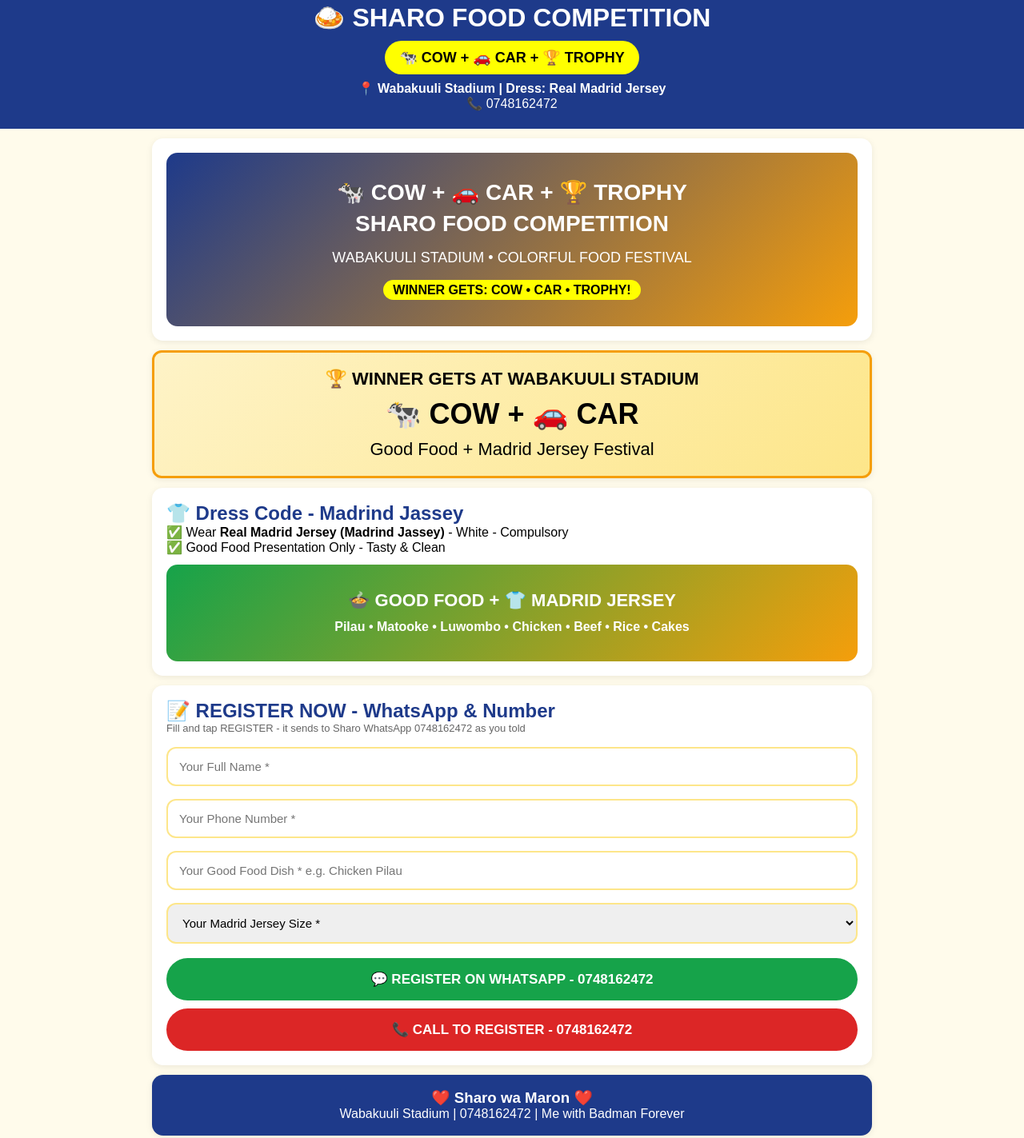
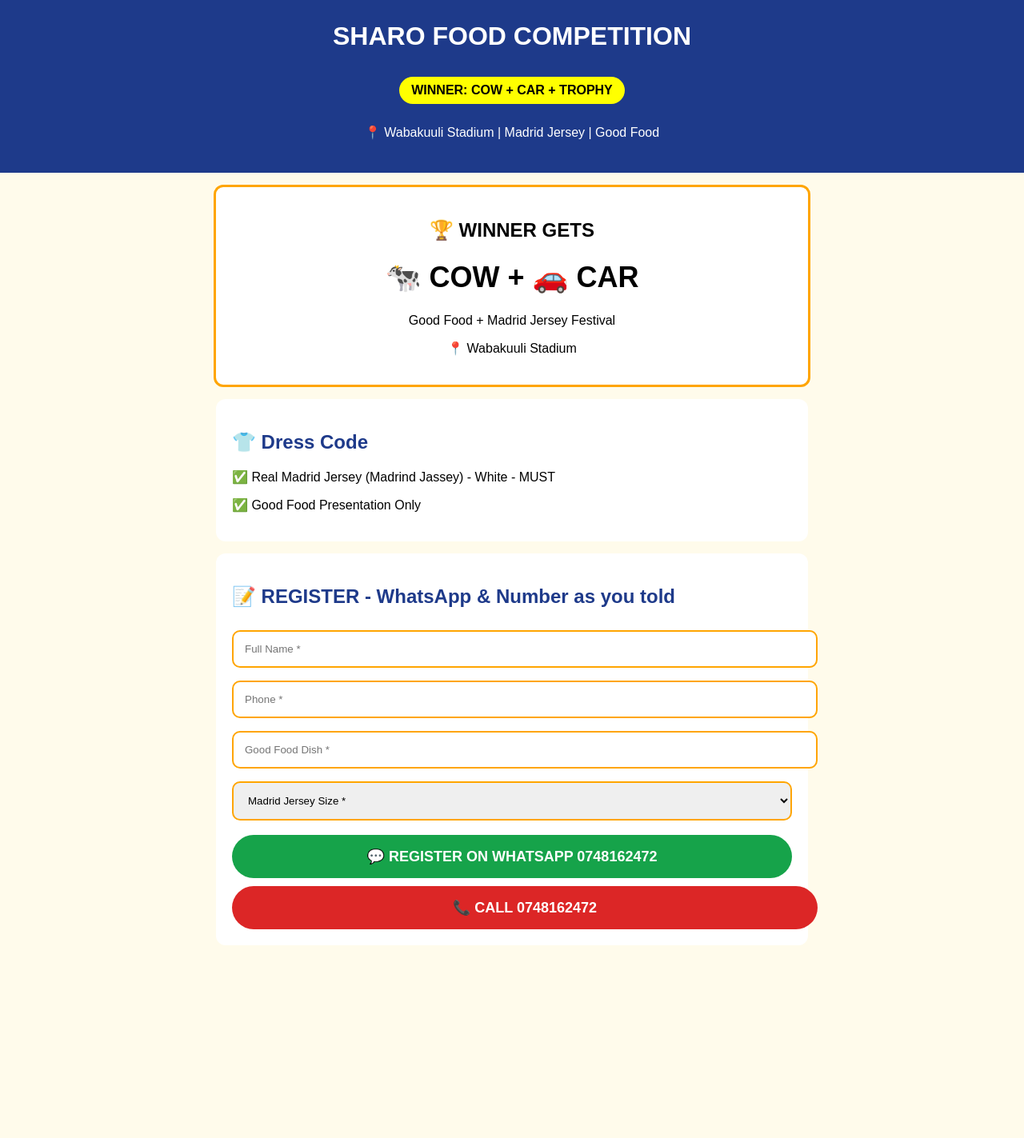
Before and after one commit to badman2343/Badman, a plain HTML site: page index.html in a window 1280 px wide. Shown: the part 19-1442 px from the top of the page at 80% size. After the commit the page ends 1216 px from the top, so only its background shows below. Drawn offline with Linux system fonts and the light colour scheme.

Commit message:
Update index.html

```diff
--- a/index.html
+++ b/index.html
@@ -3,89 +3,55 @@
 <head>
 <meta charset="UTF-8">
 <meta name="viewport" content="width=device-width, initial-scale=1.0">
-<title>Sharo Food Competition - Wabakuuli Stadium</title>
-<style>
-*{margin:0;padding:0;box-sizing:border-box;font-family:Arial,sans-serif}
-body{background:#fffbeb}
-header{background:#1e3a8a;color:white;text-align:center;padding:22px 12px}
-.banner{background:yellow;color:black;display:inline-block;padding:10px 18px;border-radius:30px;font-weight:900;margin-top:10px;font-size:18px}
-section{max-width:900px;margin:12px auto;background:white;padding:18px;border-radius:14px;box-shadow:0 2px 8px rgba(0,0,0,.08)}
-.poster{width:100%;border-radius:14px;padding:30px;text-align:center;color:white;font-weight:900;font-size:28px;line-height:1.4}
-.p1{background:linear-gradient(135deg,#1e3a8a,#f59e0b)}
-.p2{background:linear-gradient(135deg,#16a34a,#f59e0b)}
-input,select{width:100%;padding:14px;margin:8px 0;border:2px solid #fde68a;border-radius:12px;font-size:15px}
-.btn{width:100%;padding:16px;border:none;border-radius:30px;font-weight:900;color:white;cursor:pointer;font-size:17px;margin-top:10px;display:block;text-align:center;text-decoration:none}
-.btn-green{background:#16a34a}
-.btn-call{background:#dc2626}
-.prize{text-align:center;background:linear-gradient(135deg,#fef3c7,#fde68a);padding:20px;border-radius:12px;border:3px solid #f59e0b;font-size:22px}
-</style>
+<title>Sharo Food Competition</title>
 </head>
-<body>
+<body style="margin:0;font-family:Arial;background:#fffbeb">
 
-<header>
-<h1>🍛 SHARO FOOD COMPETITION</h1>
-<div class="banner">🐄 COW + 🚗 CAR + 🏆 TROPHY</div>
-<p style="margin-top:8px;font-weight:bold">📍 Wabakuuli Stadium | Dress: Real Madrid Jersey</p>
-<p>📞 0748162472</p>
-</header>
+<div style="background:#1e3a8a;color:white;text-align:center;padding:25px">
+<h1>SHARO FOOD COMPETITION</h1>
+<p style="background:yellow;color:black;display:inline-block;padding:8px 15px;border-radius:20px;font-weight:900;margin-top:10px">WINNER: COW + CAR + TROPHY</p>
+<p style="margin-top:10px">📍 Wabakuuli Stadium | Madrid Jersey | Good Food</p>
+</div>
 
-<section>
-<div class="poster p1">
-🐄 COW + 🚗 CAR + 🏆 TROPHY<br>
-SHARO FOOD COMPETITION<br>
-<span style="font-size:18px;font-weight:normal">WABAKUULI STADIUM • COLORFUL FOOD FESTIVAL</span><br>
-<span style="background:yellow;color:black;padding:4px 12px;border-radius:20px;font-size:16px">WINNER GETS: COW • CAR • TROPHY!</span>
+<div style="max-width:700px;margin:15px auto;background:white;padding:20px;border-radius:12px;text-align:center;border:3px solid orange">
+<h2>🏆 WINNER GETS</h2>
+<h1 style="font-size:36px">🐄 COW + 🚗 CAR</h1>
+<p>Good Food + Madrid Jersey Festival</p>
+<p>📍 Wabakuuli Stadium</p>
 </div>
-</section>
 
-<section class="prize">
-<p>🏆 <b>WINNER GETS AT WABAKUULI STADIUM</b></p>
-<p style="font-size:36px;font-weight:900;margin:10px 0">🐄 COW + 🚗 CAR</p>
-<p>Good Food + Madrid Jersey Festival</p>
-</section>
+<div style="max-width:700px;margin:15px auto;background:white;padding:20px;border-radius:12px">
+<h2 style="color:#1e3a8a">👕 Dress Code</h2>
+<p>✅ Real Madrid Jersey (Madrind Jassey) - White - MUST</p>
+<p>✅ Good Food Presentation Only</p>
+</div>
 
-<section>
-<h2 style="color:#1e3a8a">👕 Dress Code - Madrind Jassey</h2>
-<p>✅ Wear <b>Real Madrid Jersey (Madrind Jassey)</b> - White - Compulsory</p>
-<p>✅ Good Food Presentation Only - Tasty & Clean</p>
-<div class="poster p2" style="margin-top:12px;font-size:22px">
-🍲 GOOD FOOD + 👕 MADRID JERSEY<br>
-<span style="font-size:16px">Pilau • Matooke • Luwombo • Chicken • Beef • Rice • Cakes</span>
+<div style="max-width:700px;margin:15px auto;background:white;padding:20px;border-radius:12px">
+<h2 style="color:#1e3a8a">📝 REGISTER - WhatsApp & Number as you told</h2>
+<input id="n" placeholder="Full Name *" style="width:100%;padding:14px;margin:8px 0;border:2px solid orange;border-radius:10px">
+<input id="p" placeholder="Phone *" style="width:100%;padding:14px;margin:8px 0;border:2px solid orange;border-radius:10px">
+<input id="d" placeholder="Good Food Dish *" style="width:100%;padding:14px;margin:8px 0;border:2px solid orange;border-radius:10px">
+<select id="s" style="width:100%;padding:14px;margin:8px 0;border:2px solid orange;border-radius:10px">
+<option value="">Madrid Jersey Size *</option>
+<option>S</option><option>M</option><option>L</option><option>XL</option>
+</select>
+
+<button onclick="go()" style="width:100%;padding:16px;background:#16a34a;color:white;border:none;border-radius:30px;font-weight:900;font-size:18px;margin-top:10px">💬 REGISTER ON WHATSAPP 0748162472</button>
+
+<a href="tel:0748162472" style="display:block;text-align:center;width:100%;padding:16px;background:#dc2626;color:white;border-radius:30px;font-weight:900;text-decoration:none;margin-top:10px;font-size:18px">📞 CALL 0748162472</a>
 </div>
-</section>
-
-<section>
-<h2 style="color:#1e3a8a">📝 REGISTER NOW - WhatsApp & Number</h2>
-<p style="font-size:13px;color:#666;margin-bottom:8px">Fill and tap REGISTER - it sends to Sharo WhatsApp 0748162472 as you told</p>
-<input id="name" placeholder="Your Full Name *">
-<input id="phone" placeholder="Your Phone Number *">
-<input id="dish" placeholder="Your Good Food Dish * e.g. Chicken Pilau">
-<select id="size">
-<option value="">Your Madrid Jersey Size *</option>
-<option>S - Small</option>
-<option>M - Medium</option>
-<option>L - Large</option>
-<option>XL - Extra Large</option>
-</select>
-<button class="btn btn-green" onclick="registerWA()">💬 REGISTER ON WHATSAPP - 0748162472</button>
-<a class="btn btn-call" href="tel:0748162472">📞 CALL TO REGISTER - 0748162472</a>
-</section>
-
-<section style="text-align:center;background:#1e3a8a;color:white">
-<h3>❤️ Sharo wa Maron ❤️</h3>
-<p>Wabakuuli Stadium | 0748162472 | Me with Badman Forever</p>
-</section>
 
 <script>
-function registerWA(){
- var n=document.getElementById('name').value.trim();
- var ph=document.getElementById('phone').value.trim();
- var dish=document.getElementById('dish').value.trim();
- var size=document.getElementById('size').value;
- if(!n||!ph||!dish||!size){alert('Fill all: Name, Phone, Dish, Jersey Size');return;}
- var msg="Hello Sharo! I REGISTER FOR SHARO FOOD COMPETITION at Wabakuuli Stadium %0A%0AName: "+n+"%0APhone: "+ph+"%0AGood Food Dish: "+dish+"%0AMadrid Jersey Size: "+size+"%0ADress: Real Madrid Jersey (Madrind Jassey)%0APrize: COW + CAR + TROPHY";
- window.open("https://wa.me/256748162472?text="+msg,"_blank");
+function go(){
+var n=document.getElementById('n').value;
+var p=document.getElementById('p').value;
+var d=document.getElementById('d').value;
+var s=document.getElementById('s').value;
+if(!n||!p||!d||!s){alert('Fill all');return;}
+var t="Hello Sharo! REGISTER SHARO FOOD COMPETITION%0AName: "+n+"%0APhone: "+p+"%0ADish: "+d+"%0AJersey: "+s+"%0AStadium: Wabakuuli%0APrize: COW+CAR";
+window.open("https://wa.me/256748162472?text="+t,"_blank");
 }
 </script>
+
 </body>
 </html>
```
